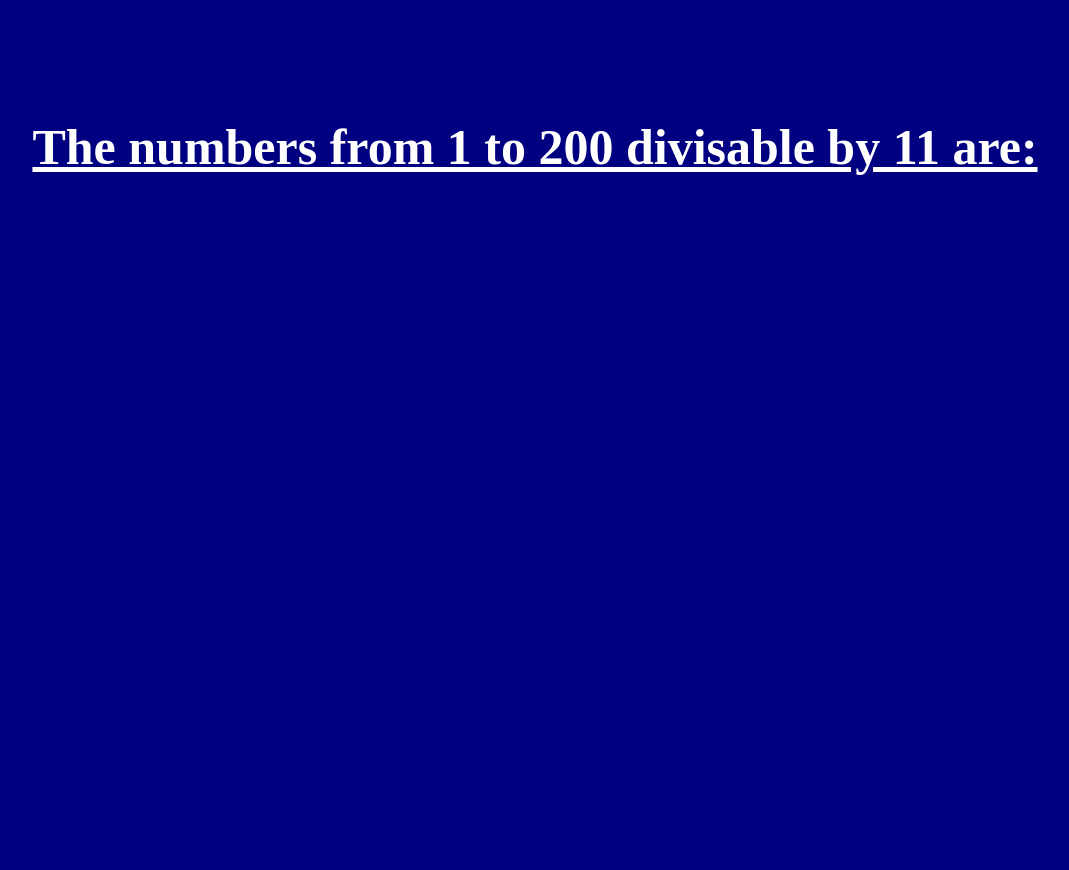
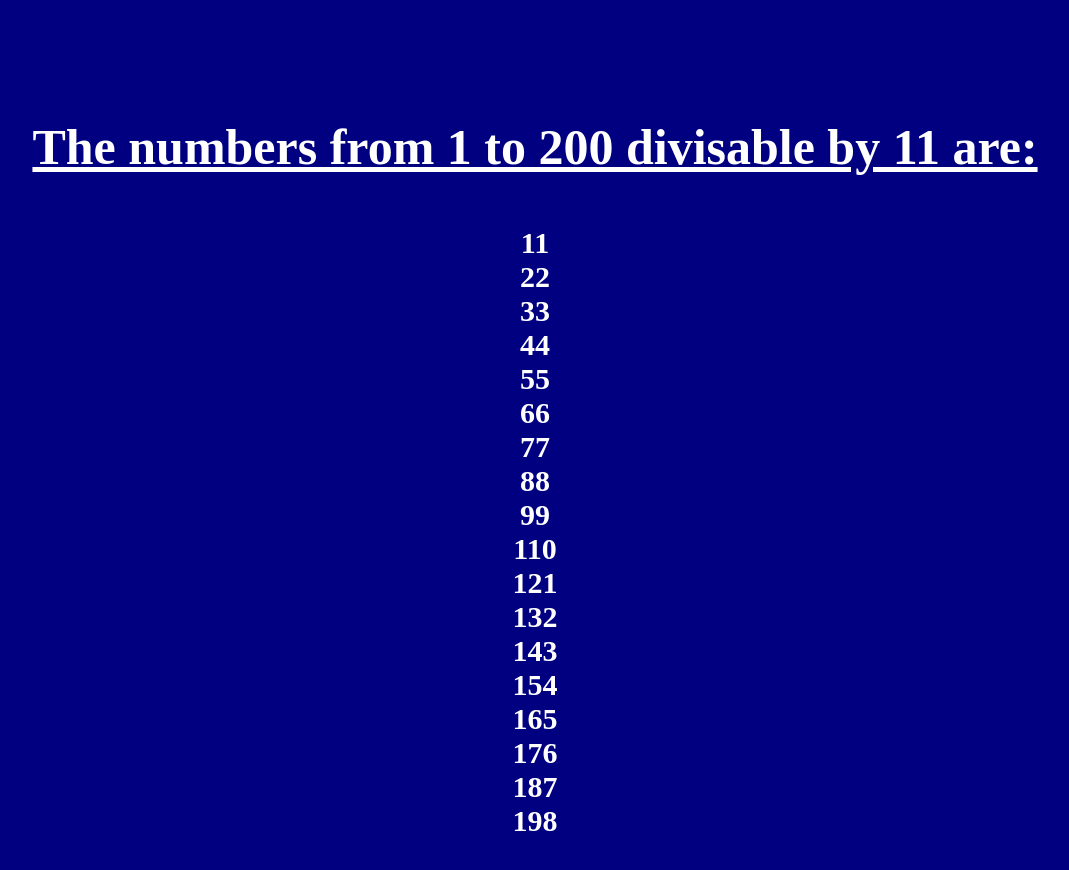
Before and after one commit to IshratAmin/JS1, a plain HTML site: page index.html in a window 1280 px wide. Shown: the whole page, without its empty margins (105-1174 px from the left). Before the commit the page ends 800 px from the top, so only its background shows below. Drawn offline with Linux system fonts and the light colour scheme.

Commit message:
Update index.html

```diff
--- a/index.html
+++ b/index.html
@@ -28,7 +28,7 @@
         var num = 1;
     	for(var num = num ; num <= 200; num++){
             if(num % 11 ==0) {
-                document.write(num+,"<br>");
+                document.write(num++,"<br>");
             }
         }
     </script>
```
